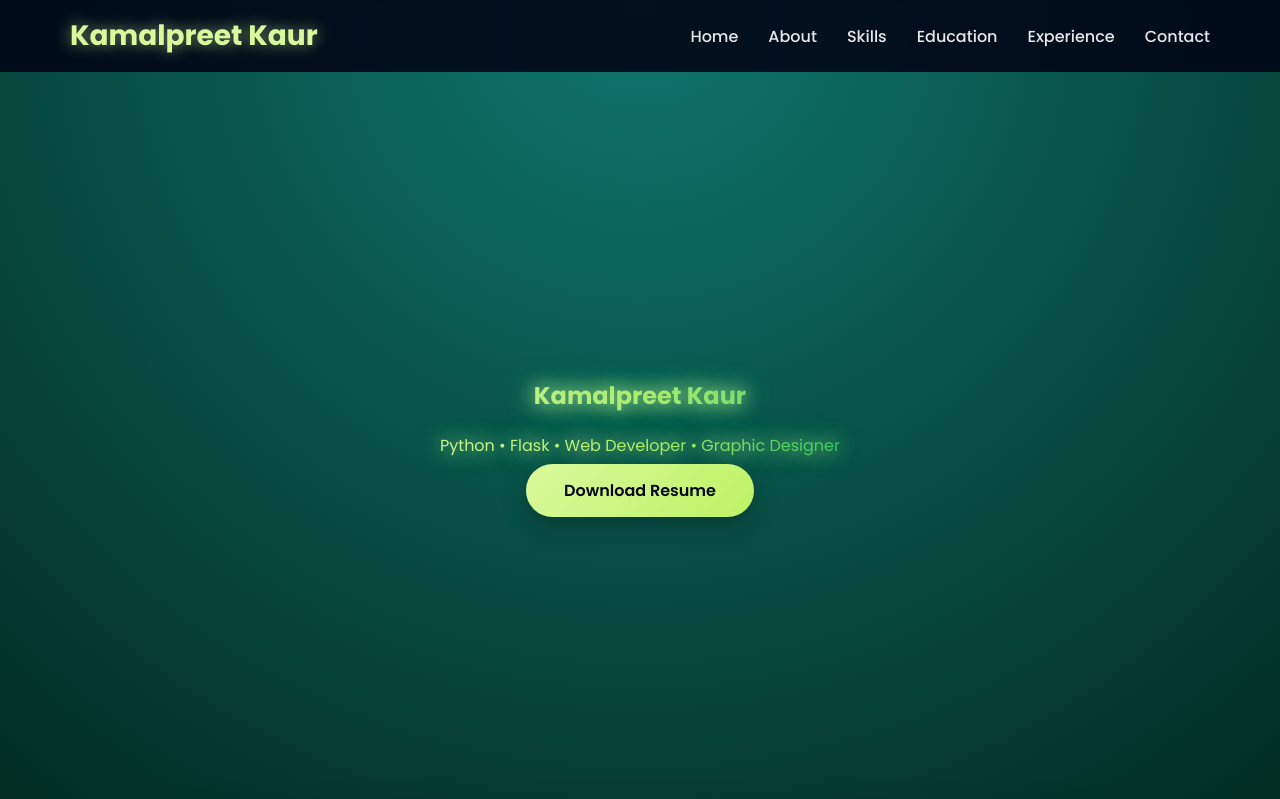
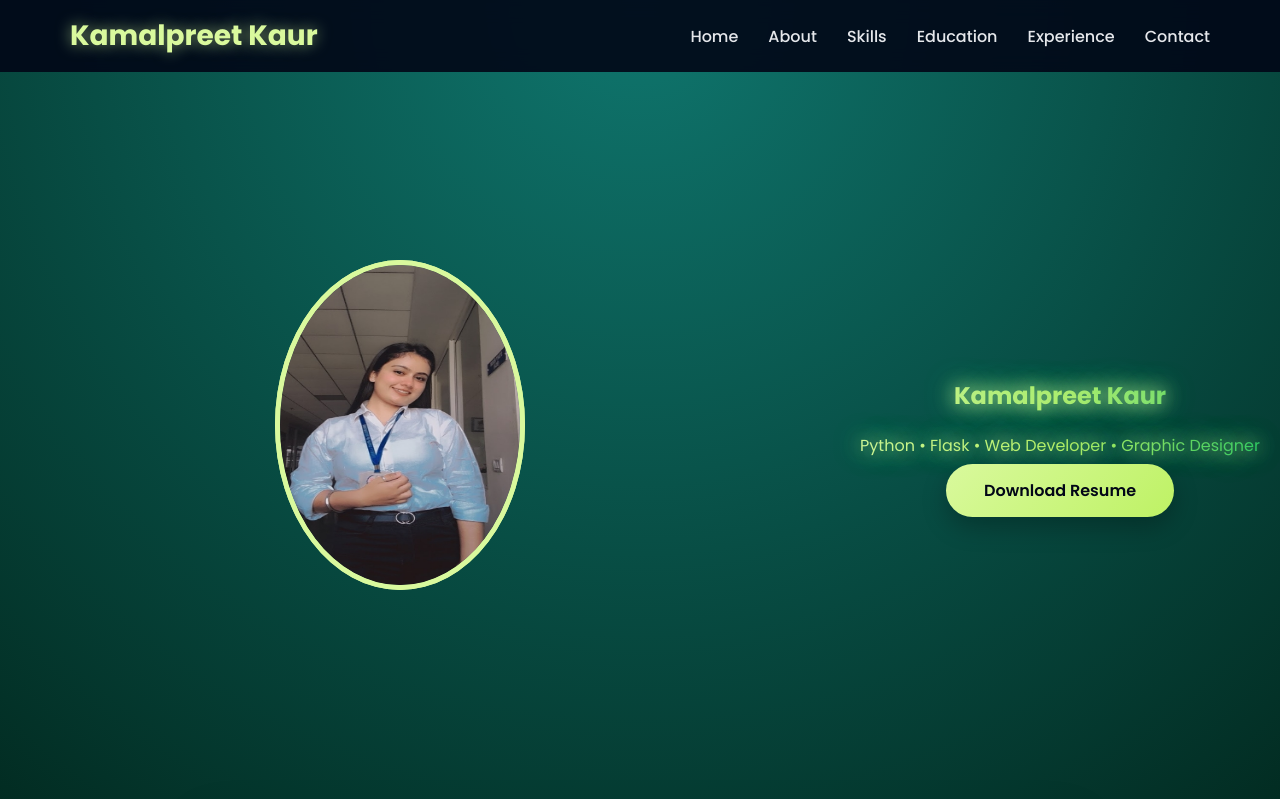
Before and after one commit to kamalpreet050704/kamal-portfolio, a Flask app: page / in a window 1280 px wide. Shown: the top 799 px of the page. Run offline with Flask 3, Linux system fonts and the light colour scheme.

Commit message:
added images

```diff
--- a/static/style.css
+++ b/static/style.css
@@ -227,3 +227,35 @@ footer {
         margin: 15px 0;
     }
 }
+
+
+.hero-image {
+    position: relative;
+    width: 300px;
+    height: 300px;
+    margin: 0 auto 30px;
+}
+
+.hero-image img {
+    position: absolute;
+    top: -15px;
+    left: -15px;
+    width: 250px;
+    height: 330px;
+    border: 5px solid var(--secondary);
+    border-radius: 50%;
+    animation: rotateRing 10s linear infinite;
+    z-index: 1;
+}
+
+.image-ring {
+    position: absolute;
+    top: -15px;
+    left: -15px;
+    width: 250px;
+    height: 330px;
+    border: 5px solid var(--secondary);
+    border-radius: 50%;
+    animation: rotateRing 10s linear infinite;
+    z-index: 1;
+}
--- a/templates/index.html
+++ b/templates/index.html
@@ -23,12 +23,16 @@
 
 <!-- HERO -->
 <section id="home" class="hero">
+    <div class="hero-image">
+        <div class="image-ring"></div>
+        <img src="{{ url_for('static', filename='images/profile.jpg') }}" alt="Kamalpreet Kaur">
+    </div>
     <div class="hero-text">
         <h1 class="gradient-text">Kamalpreet Kaur</h1>
         <p class="gradient-text">Python • Flask • Web Developer • Graphic Designer</p>
 
         <!-- Download Resume Button -->
-        <a href="{{ url_for('static', filename='/static/images/resume.pdf') }}" download class="btn">
+        <a href="{{ url_for('static', filename='resume/resume.pdf') }}" download class="btn">
             Download Resume
         </a>
     </div>
```
Also changed, not shown: static/images/profile.jpg (added), 2 other files.
